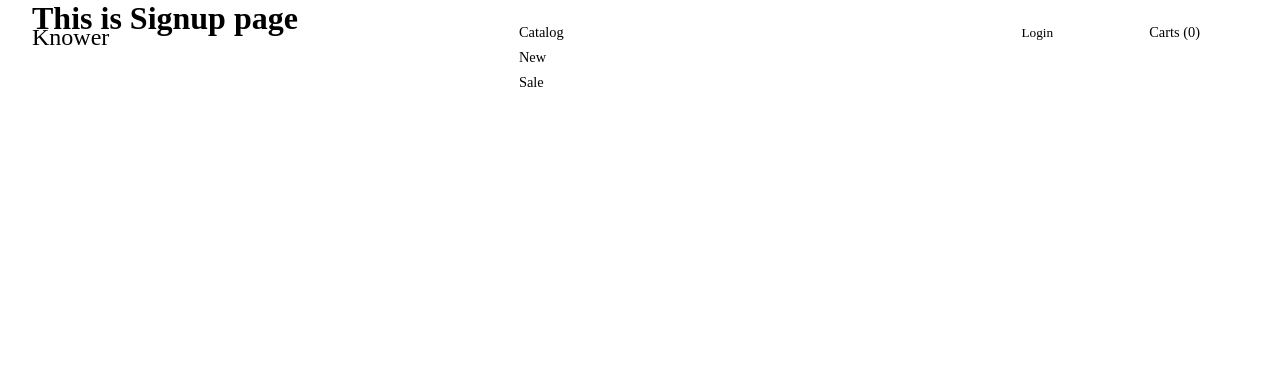
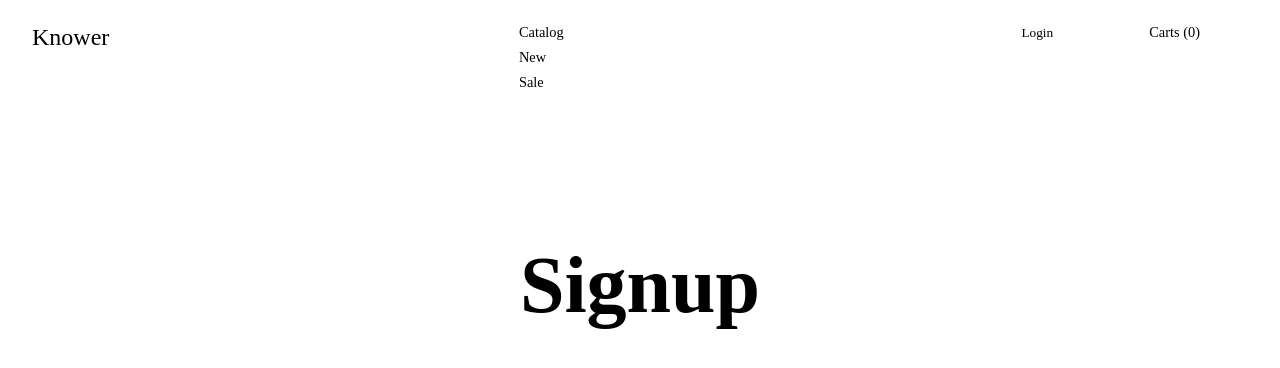
Before and after one commit to donghhan/knower-client, a React (Create React App) app: page /signup in a window 1280 px wide. Shown: the top 368 px of the page. Built offline with nearby package versions, Linux system fonts and the light colour scheme.

Commit message:
About Us section finished

```diff
--- a/src/Components/InnerSection.tsx
+++ b/src/Components/InnerSection.tsx
@@ -13,4 +13,5 @@ const SectionWrapper = styled.section`
   width: 100%;
   height: fit-content;
   min-height: 100vh;
+  padding-top: 15em;
 `;
--- a/src/Components/Navbar.tsx
+++ b/src/Components/Navbar.tsx
@@ -1,4 +1,4 @@
-import React, { useContext, useState } from "react";
+import React, { useContext, useState, useEffect } from "react";
 import styled from "styled-components";
 import { Link, useLocation, NavLink, useNavigate } from "react-router-dom";
 import { Path } from "../Utils/path";
--- /dev/null
+++ b/src/Components/SectionTitle.tsx
@@ -0,0 +1,23 @@
+import styled from "styled-components";
+
+interface ISectionTitle {
+  titleText: string;
+}
+
+export default function SectionTitle({ titleText }: ISectionTitle) {
+  return (
+    <SectionTitleWrapper>
+      <TitleText>{titleText}</TitleText>
+    </SectionTitleWrapper>
+  );
+}
+
+const SectionTitleWrapper = styled.div`
+  width: 100%;
+  display: flex;
+  justify-content: center;
+`;
+
+const TitleText = styled.h1`
+  font-size: 5rem;
+`;
--- a/src/Pages/AboutUsPage.tsx
+++ b/src/Pages/AboutUsPage.tsx
@@ -1,5 +1,51 @@
 import styled from "styled-components";
+import InnerSection from "../Components/InnerSection";
+import SectionTitle from "../Components/SectionTitle";
+import aboutUsImage from "../static/images/about_us.png";
 
 export default function AboutUsPage() {
-  return <h1>This is about us page</h1>;
+  return (
+    <InnerSection>
+      <SectionTitle titleText="About Us" />
+      <AboutUsWrapper>
+        <img src={aboutUsImage} alt="about-us" />
+        <div>
+          <p>Being old does not mean its value fades away.</p>
+          <p>
+            Knower desires for the minimalism <br />
+            and finds beauty from its oldness.
+          </p>
+          <p>May God bless you.</p>
+          <div className="signature">
+            <span>Yours Truly,</span>
+            <span>Knower</span>
+          </div>
+        </div>
+      </AboutUsWrapper>
+    </InnerSection>
+  );
 }
+
+const AboutUsWrapper = styled.div`
+  max-width: 1500px;
+  width: 100%;
+  display: flex;
+  align-items: center;
+  justify-content: space-around;
+  margin-top: 3em;
+
+  img {
+    width: 400px;
+  }
+
+  p {
+    margin: 1em 0;
+  }
+
+  .signature {
+    display: flex;
+    flex-direction: column;
+    align-items: flex-end;
+    margin-top: 3em;
+  }
+`;
--- a/src/Pages/Auth/SignupPage.tsx
+++ b/src/Pages/Auth/SignupPage.tsx
@@ -1,3 +1,10 @@
+import InnerSection from "../../Components/InnerSection";
+import SectionTitle from "../../Components/SectionTitle";
+
 export default function Signup() {
-  return <h1>This is Signup page</h1>;
+  return (
+    <InnerSection>
+      <SectionTitle titleText="Signup" />
+    </InnerSection>
+  );
 }
```
Also changed, not shown: 1 other file (tests, documents, lock files or other folders).
